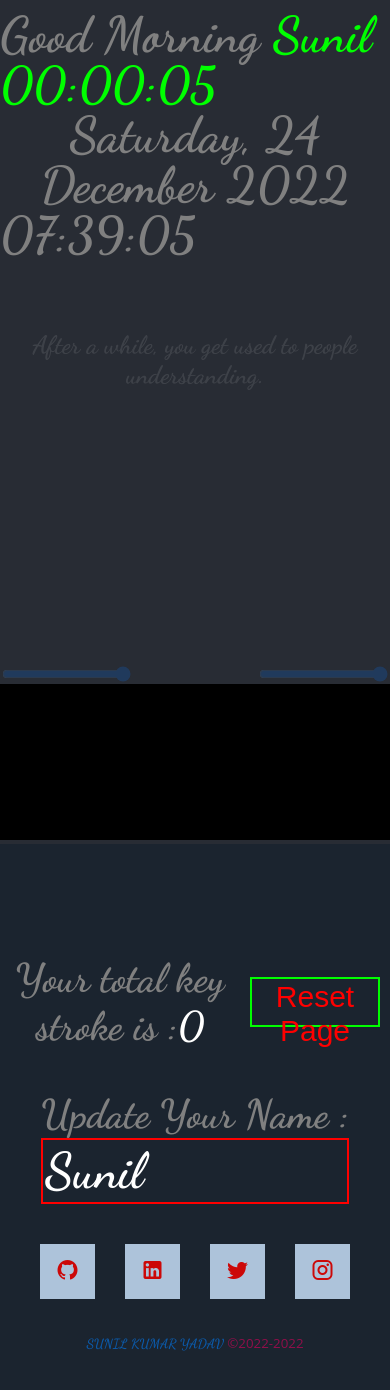
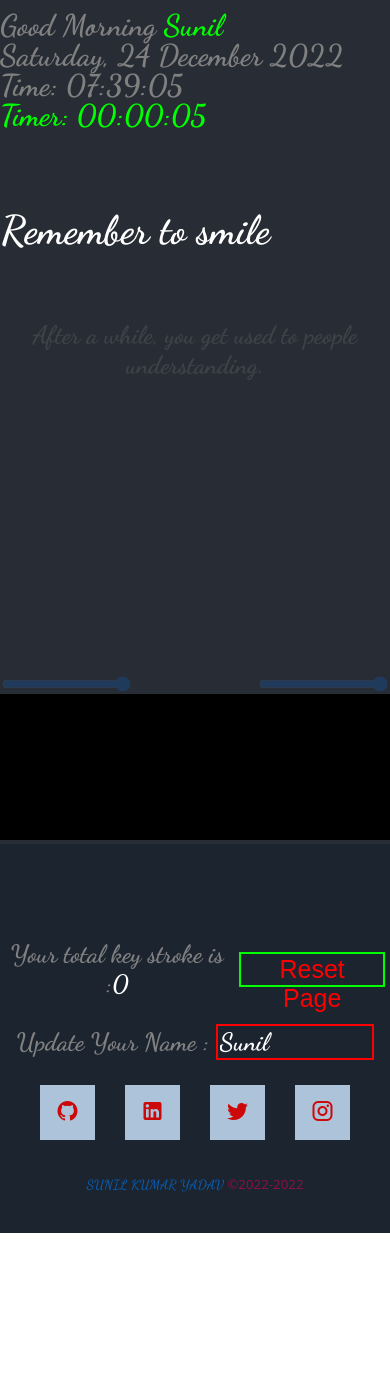
Before and after one commit to sunilyadavfabhotel/quotes-typing, a React (Create React App) app: page / in a window 390 px wide. Shown: the top 1390 px of the page. After the commit the page ends 1233 px from the top, so only its background shows below. Built offline with nearby package versions, Linux system fonts and the light colour scheme.

Commit message:
Update: responsive fonts

```diff
--- a/src/App.css
+++ b/src/App.css
@@ -136,12 +136,6 @@ body {
   animation: popIns 1s ease both;
 }
 
-@media (prefers-reduced-motion: no-preference) {
-  .App-logo {
-    animation: App-logo-spin infinite 20s linear;
-  }
-}
-
 .App-header {
   background-color: #282c34;
   min-height: 100vh;
@@ -164,28 +158,41 @@ body {
   z-index: 9;
 }
 
+.left {
+  display: flex;
+  flex-direction: column;
+  text-align: left;
+}
+
+.app-name {
+  color: #0f0;
+  font-size: 40px;
+  text-shadow: 2px 2px #FF0000;
+  font-weight: bold;
+}
+
 .wish {
-  font-size: 50px;
+  font-size: 40px;
   font-weight: bold;
-  line-height: 50px;
+  line-height: 40px;
   margin: 0;
   padding: 0;
 }
 
 .timer {
-  font-size: 50px;
+  font-size: 40px;
   font-weight: bold;
-  line-height: 50px;
+  line-height: 40px;
   margin: 0;
   padding: 0;
-  min-width: 250px;
+  min-width: 280px;
   text-align: left;
 }
 
 .date-time {
-  font-size: 50px;
+  font-size: 40px;
   font-weight: bold;
-  line-height: 50px;
+  line-height: 40px;
   margin: 0;
   padding: 0;
 
@@ -193,7 +200,7 @@ body {
 
 .text-wrapper {
   max-width: 1000px;
-  margin-top: 150px;
+  margin-top: 140px;
 }
 
 .text-preview {
@@ -244,13 +251,13 @@ input[type="range"]:hover {
   resize: none;
   background-color: #000;
   color: grey;
-  padding-bottom: 50px;
+  padding-bottom: 40px;
   border-radius: 5px;
 }
 
 footer {
   background: #1b242f;
-  padding: 70px 0 50px 0;
+  padding: 70px 0 40px 0;
   position: relative;
   display: flex;
   justify-content: center;
@@ -295,7 +302,7 @@ footer {
   margin: 0 10px;
   cursor: pointer;
   width: 200px;
-  height: 50px;
+  height: 40px;
   transition: all .5s;
 }
 
@@ -308,7 +315,7 @@ footer {
 
 .name-input {
   width: 300px;
-  font-size: 50px;
+  font-size: 40px;
   background-color: transparent;
   border: 2px solid #f00;
   font-family: "Dancing Script";
@@ -319,7 +326,7 @@ footer .mdi-chevron-double-up {
   background: #d60059;
   cursor: pointer;
   font-size: 30pt;
-  height: 50px;
+  height: 40px;
   left: 0;
   line-height: 40pt;
   margin: 0 auto;
@@ -396,3 +403,119 @@ footer .footnote .highlight {
   color: #dd005c;
   font-family: "Open Sans";
 }
+
+@media screen and (max-width: 400px) {
+  .name-input {
+    width: 100px;
+    font-size: 20px;
+  }
+
+  .reset-btn {
+    font-size: 20px;
+    margin: 0 5px;
+    cursor: pointer;
+    width: 130px;
+    height: 30px;
+    transition: all .5s;
+  }
+
+  .editor-wrapper {
+    font-size: 20px;
+    padding-bottom: 20px;
+  }
+
+  .wish {
+    font-size: 20px;
+    line-height: 20px;
+  }
+
+  .timer {
+    font-size: 20px;
+    line-height: 20px;
+    min-width: 100px;
+  }
+
+  .date-time {
+    font-size: 20px;
+    line-height: 20px;
+  }
+}
+
+@media screen and (max-width: 600px) {
+
+  .name-input {
+    width: 140px;
+    font-size: 25px;
+  }
+
+  .reset-btn {
+    font-size: 25px;
+    margin: 0 5px;
+    cursor: pointer;
+    width: 140px;
+    height: 35px;
+    transition: all .5s;
+  }
+
+  .editor-wrapper {
+    font-size: 25px;
+    padding-bottom: 25px;
+  }
+
+  .wish {
+    font-size: 25px;
+    line-height: 25px;
+  }
+
+  .timer {
+    font-size: 25px;
+    line-height: 25px;
+    min-width: 130px;
+  }
+
+  .date-time {
+    font-size: 25px;
+    line-height: 25px;
+  }
+}
+
+@media screen and (max-width: 1000px) {
+  .app-name {
+    display: none;
+  }
+
+  .name-input {
+    width: 150px;
+    font-size: 25px;
+  }
+
+  .reset-btn {
+    font-size: 25px;
+    margin: 0 5px;
+    cursor: pointer;
+    width: 150px;
+    height: 35px;
+    transition: all .5s;
+  }
+
+  .editor-wrapper {
+    font-size: 25px;
+    padding-bottom: 25px;
+  }
+
+  .wish {
+    font-size: 30px;
+    line-height: 30px;
+  }
+
+  .timer {
+    font-size: 30px;
+    line-height: 30px;
+    min-width: 210px;
+  }
+
+  .date-time {
+    font-size: 30px;
+    line-height: 30px;
+  }
+}
--- a/src/App.tsx
+++ b/src/App.tsx
@@ -80,13 +80,18 @@ function App() {
     <div className="App">
       <header className="App-header">
         <div className="date-time-wrapper pop-in">
-          <p className="wish gray">
-            {wish}
-            <span className="green">{name}</span>
-          </p>
-          <p className="timer green">{getFormatedTime(timmer)}</p>
-          <p className="date-time gray">{date}</p>
-          <p className="timer gray">{time}</p>
+          <div className="left">
+            <p className="wish gray">
+              {wish}
+              <span className="green">{name}</span>
+            </p>
+            <p className="date-time gray">{date}</p>
+          </div>
+          <div className="app-name">Quotes-typing</div>
+          <div className="left">
+            <p className="timer gray"> Time: {time}</p>
+            <p className="timer green">Timer: {getFormatedTime(timmer)}</p>
+          </div>
         </div>
 
         <div className="text-wrapper">
```
